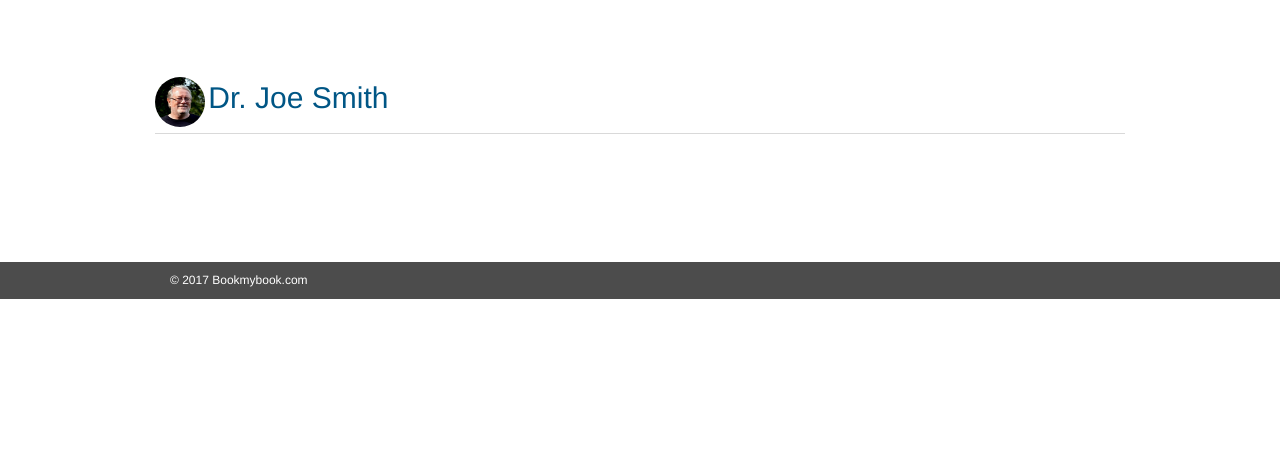
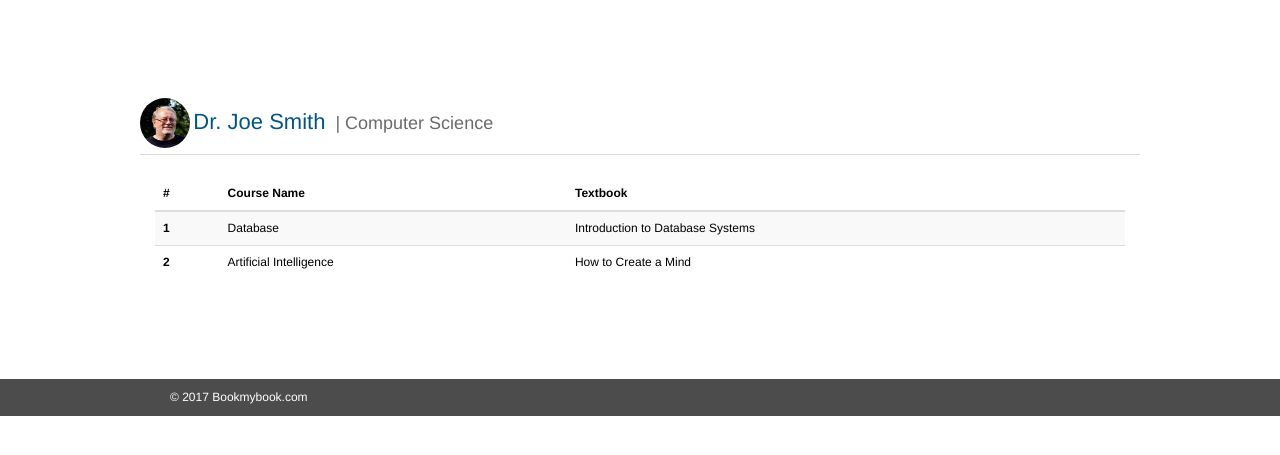
Before and after one commit to JeevFresno/Paw5, a website: page public/professor.html in a window 1280 px wide. Shown: the part 83-538 px from the top of the page. Drawn offline with Linux system fonts and the light colour scheme; a web font is replaced by a local one.

Commit message:
professor page

```diff
--- a/public/css/style.css
+++ b/public/css/style.css
@@ -28,6 +28,23 @@ a:active, a:focus, a:hover {
     padding: 0;
     margin: 0 0 22px;
     position: relative;
+}
+.prof_heading {
+    border-bottom: 1px solid #d9d9d9;
+    padding: 0;
+    margin: 0 0 22px;
+}
+.prof_heading h1 {
+    display: inline-block;
+}
+.prof_heading span {
+    font-size: 22px;
+    font-size: 2.2rem;
+}
+.prof_heading .dept {
+    font-size: 18px;
+    font-size: 1.8rem;
+    color:#6b6b6b;
 }
 .heading-sm {
     font-size:18px;
@@ -468,6 +485,9 @@ a:active, a:focus, a:hover {
 .min-ht-600 {
     min-height: 600px;
 }
+.custom-space {
+    padding: 200px 0;
+}
 /* Media Queries */
 @media (min-width: 992px) {
     .container {
--- a/public/professor.html
+++ b/public/professor.html
@@ -37,18 +37,37 @@
     </div>
 </header>
 <div class="l-full">
-    <div class="container">
-        <div class="row pd_tb_80">
-            <div class="col-xs-12 heading-bar">
+    <div class="container pd_tb_80">
+        <div class="row">
+            <div class="col-xs-12 prof_heading">
                 <img src="img/prof_test.jpg" alt="Dr. Joe Smith" class="img-rounded">
-                <h1 class="color-primary heading-xs">Dr. Joe Smith</h1>
+                <h1 class=""><span class="color-primary heading-xs">Dr. Joe Smith</span> <span class="dept">| Computer Science </span></h1>
             </div>
         </div>
-        <div class="row sp_bt_25">
-            <div class="col-xs-12 col-sm-6 listing-item">
-
+        <div class="row">
+            <div class="col-xs-12">
+                <table class="table table-striped">
+                    <thead>
+                    <tr>
+                        <th>#</th>
+                        <th>Course Name</th>
+                        <th>Textbook</th>
+                    </tr>
+                    </thead>
+                    <tbody>
+                    <tr>
+                        <th scope="row">1</th>
+                        <td>Database</td>
+                        <td>Introduction to Database Systems</td>
+                    </tr>
+                    <tr>
+                        <th scope="row">2</th>
+                        <td>Artificial Intelligence </td>
+                        <td>How to Create a Mind </td>
+                    </tr>
+                    </tbody>
+                </table>
             </div>
-
         </div>
     </div>
 </div>
@@ -62,29 +81,6 @@
         </div>
     </div>
 </footer>
-
-<!-- Modal -->
-<div class="modal fade" id="myModal" tabindex="-1" role="dialog" aria-labelledby="myModalLabel">
-    <div class="modal-dialog" role="document">
-        <div class="modal-content">
-            <div class="modal-header">
-                <button type="button" class="close" data-dismiss="modal" aria-label="Close"><span aria-hidden="true">&times;</span></button>
-                <h4 class="modal-title" id="myModalLabel">Book Details</h4>
-            </div>
-            <div class="modal-body">
-                <form>
-                    <div class="form-group">
-                        <label for="">Enter the Price</label>
-                        <input type="text" class="form-control" id="" placeholder="">
-                    </div>
-                </form>
-            </div>
-            <div class="modal-footer">
-                <a href="#" class="btn btn-default" data-dismiss="modal" aria-label="Close">Save</a>
-            </div>
-        </div>
-    </div>
-</div>
 <!-- jQuery (necessary for Bootstrap's JavaScript plugins) -->
 <script src="js/jquery.min.1.12.4.js"></script>
 <!-- Include all compiled plugins (below), or include individual files as needed -->
```
Also changed, not shown: public/index.html (+1 -1 lines).
